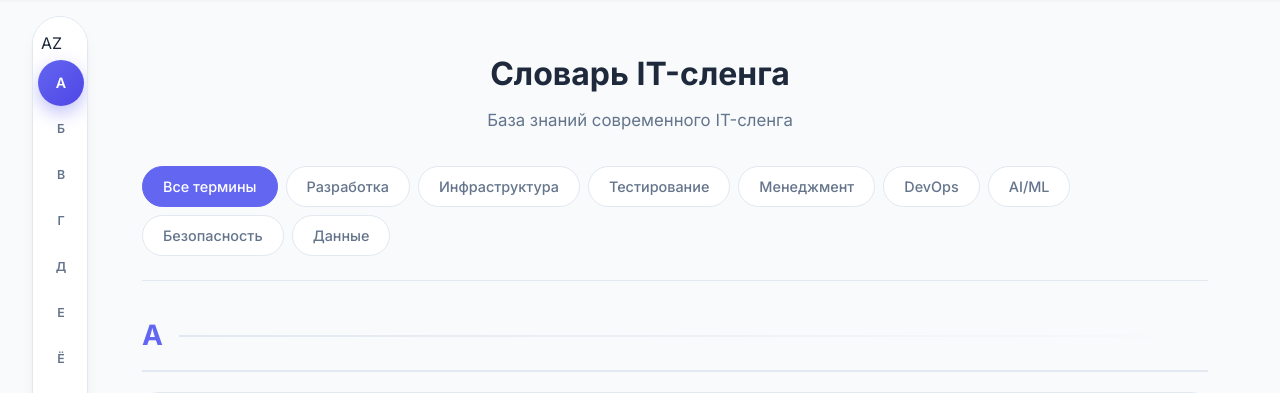
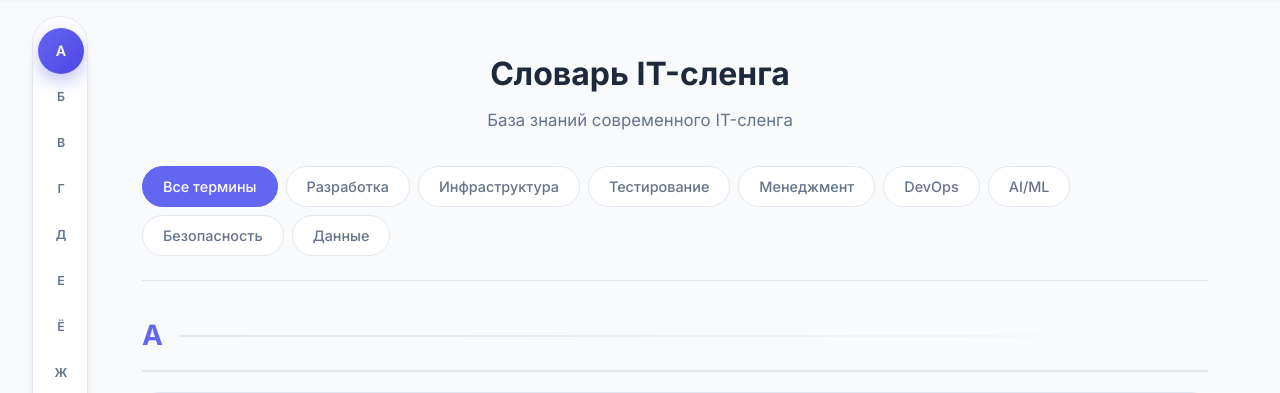
Before and after one commit to klesnin330-del/it-slang-dictionary, a Flask app: page / in a window 1280 px wide. Shown: the part 88-481 px from the top of the page. Run offline with Flask 3, Linux system fonts and the light colour scheme; data comes from the database, SQL or seed files in the repository.

Commit message:
update branch

```diff
--- a/templates/index.html
+++ b/templates/index.html
@@ -16,9 +16,6 @@
     <!-- Левый сайдбар с алфавитом -->
     <aside class="alphabet-sidebar">
         <div class="alphabet-sidebar-inner">
-            <div class="alphabet-sidebar-header">
-                <span class="alphabet-sidebar-title">AZ</span>
-            </div>
             {% set alphabet = 'АБВГДЕЁЖЗИЙКЛМНОПРСТУФХЦЧШЩЪЫЬЭЮЯ' %}
             {% for letter in alphabet %}
                 <a href="#letter-{{ letter }}" class="alphabet-link" data-letter="{{ letter }}" title="Перейти к букве {{ letter }}">
```
Also changed, not shown: 1 other file.
